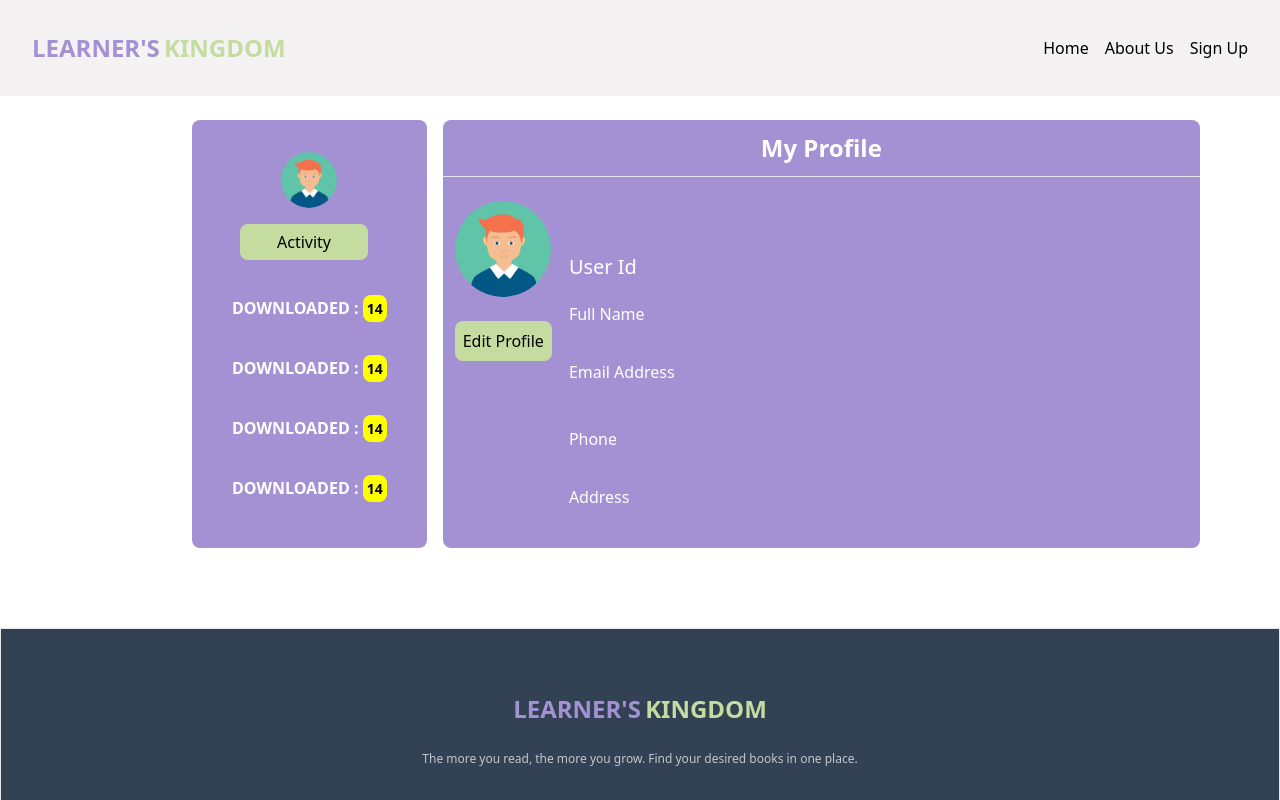
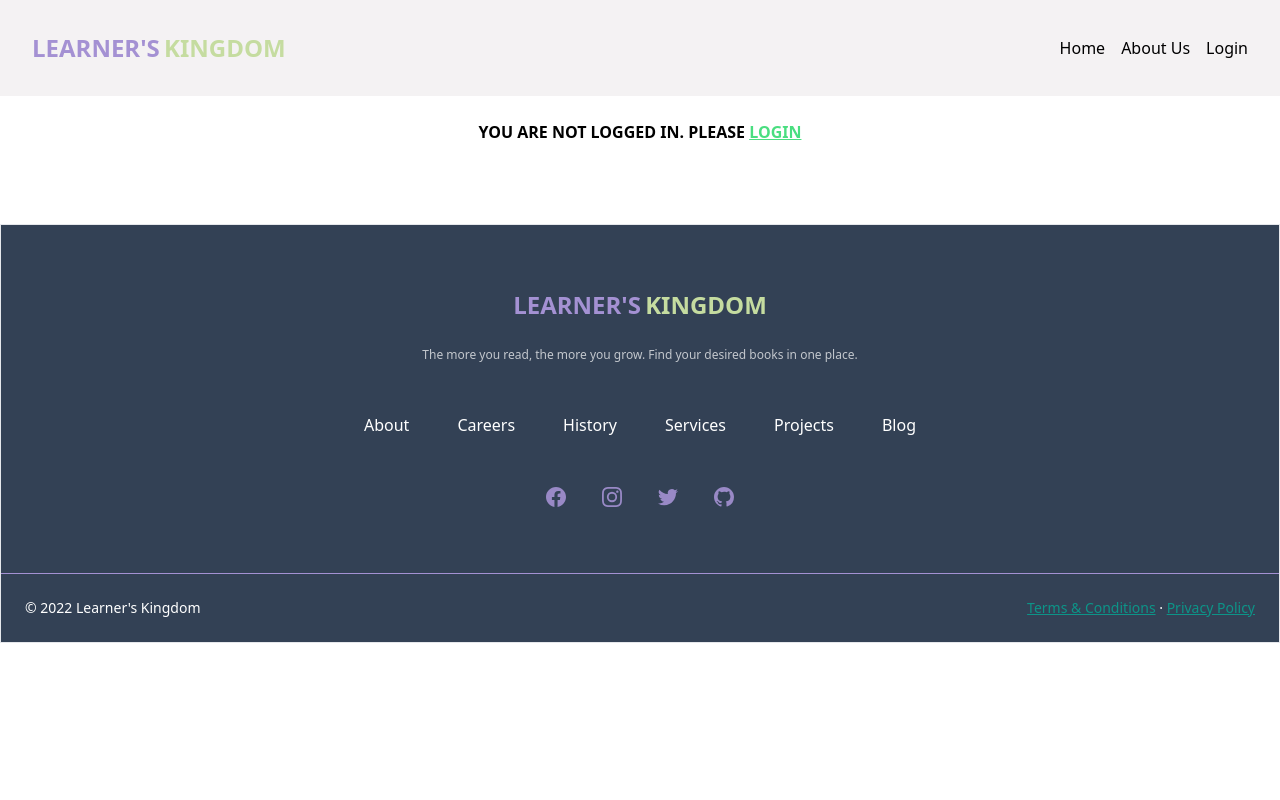
Before and after one commit to almahfuz97/learners-kingdom-team, a Next.js app: page /profile in a window 1280 px wide. Shown: the top 800 px of the page. Built offline with nearby package versions, Linux system fonts and the light colour scheme.

Commit message:
added private route

```diff
--- a/components/Navbar/Navbar.js
+++ b/components/Navbar/Navbar.js
@@ -21,14 +21,16 @@ export default function Navbar() {
                     <ul className='hidden md:flex gap-4'>
                         <Link className=' hover:text-primary_color' href="/"><li>Home</li></Link>
                         <Link className=' hover:text-primary_color' href="/about"><li>About Us</li></Link>
-                        <Link className=' hover:text-primary_color' href="/register"><li>Sign Up</li></Link>
                         {
                             loading ? <Loading></Loading>
-                                : user?._id &&
-                                <>
-                                    <li>{user.name}</li>
-                                    <li onClick={() => logout()}>Logout</li>
-                                </>
+                                : user?._id ?
+                                    <>
+                                        <li>{user.name}</li>
+                                        <Link className='hover:text-primary_color' href='/profile' > <li>Dashboard</li></Link>
+                                        <li onClick={() => logout()}>Logout</li>
+                                    </>
+                                    : <Link className=' hover:text-primary_color' href="/login"><li>Login</li></Link>
+
                         }
                     </ul>
                     <div className='block md:hidden hover:cursor-pointer' onClick={handleToggle} >
--- a/components/SimilarBooksCard/SimilarBooksCard.js
+++ b/components/SimilarBooksCard/SimilarBooksCard.js
@@ -2,7 +2,7 @@ import Link from "next/link";
 
 const SimilarBooksCard = ({ book }) => {
     return (
-        <Link href={`/book/${book._id}`}>
+        <Link href={`/book/${book._id},${book.categoryID}`}>
             <div className="flex flex-col gap-1 p-3 bg-primary_color/30 rounded-md hover:scale-105 transition-all">
                 <img src={book.picture} alt="" className="w-full h-64 object-cover rounded-t" />
                 <h2 className="text-lg font-bold mt-1">{book.bookName}</h2>
--- a/context/AuthProvider.js
+++ b/context/AuthProvider.js
@@ -19,14 +19,9 @@ export default function AuthProvider({ children }) {
         setToken(localStorage.getItem('lk-token'))
     }, [userEmail])
 
-    console.log(userEmail, 'userEmail')
-    console.log(token, 'token')
-    console.log(user, 'user')
-
     useEffect(() => {
         if (token) {
             setLoading(true)
-
             fetch(`${process.env.URL}/api/user/userInfo`, {
                 headers: {
                     authorization: `bearer ${token}`
@@ -43,7 +38,6 @@ export default function AuthProvider({ children }) {
                     setUser();
                 })
         }
-
     }, [token])
 
     const authInfo = {
--- a/pages/profile.js
+++ b/pages/profile.js
@@ -1,7 +1,18 @@
+import Link from "next/link";
+import { useRouter } from "next/router";
+import { useContext, useEffect, useState } from "react";
+import Loading from "../components/Loader/Loading";
 import UserProfile from "../components/UserProfile/UserProfile";
+import { AuthContext } from "../context/AuthProvider";
 
 
-const profile = () => {
+const Profile = () => {
+    const { loading, user } = useContext(AuthContext);
+    const router = useRouter();
+
+    if (loading) return <div><Loading></Loading></div>
+    if (!user?.email) return <><p className=" text-center mt-6 font-bold uppercase">You are not logged in. Please <Link href={'/login'} className=' underline text-green-400'>Login</Link></p></>
+
     return (
         <div>
             <UserProfile></UserProfile>
@@ -9,4 +20,4 @@ const profile = () => {
     );
 };
 
-export default profile;
+export default Profile;
```
